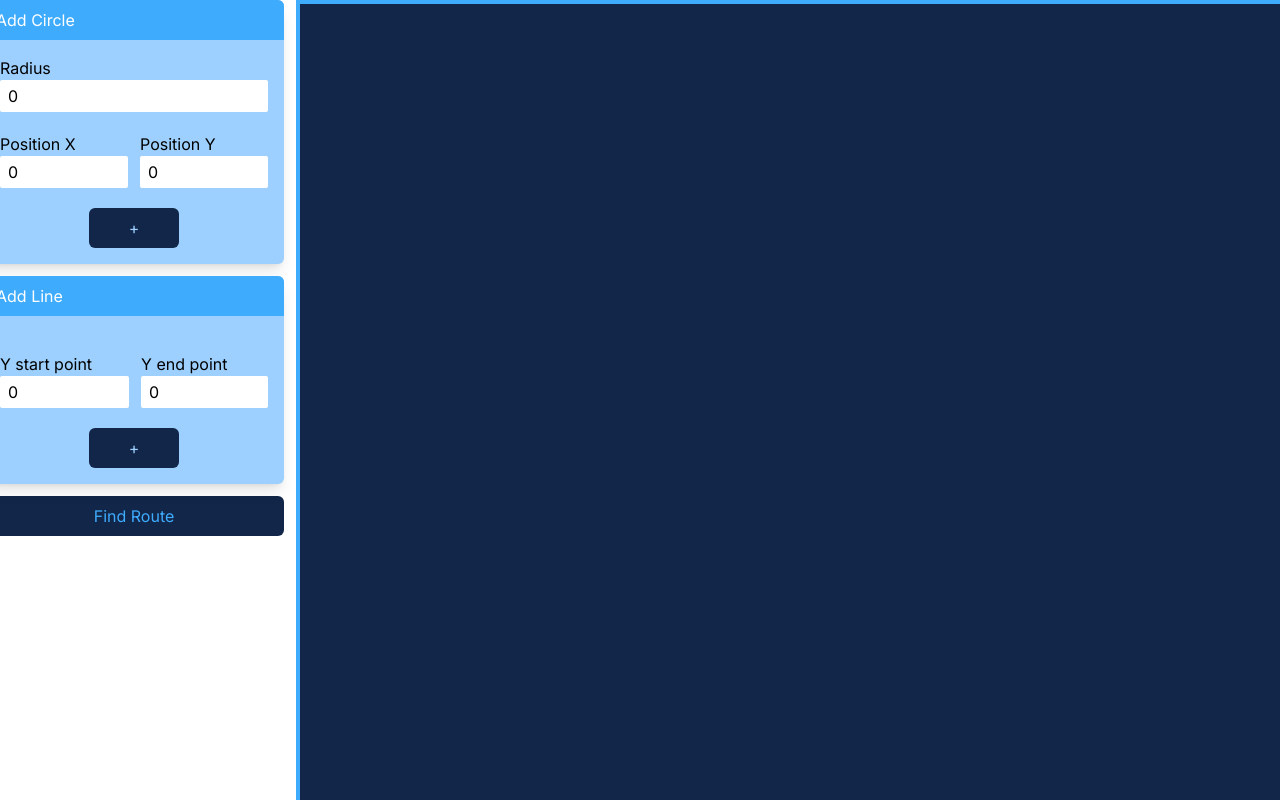
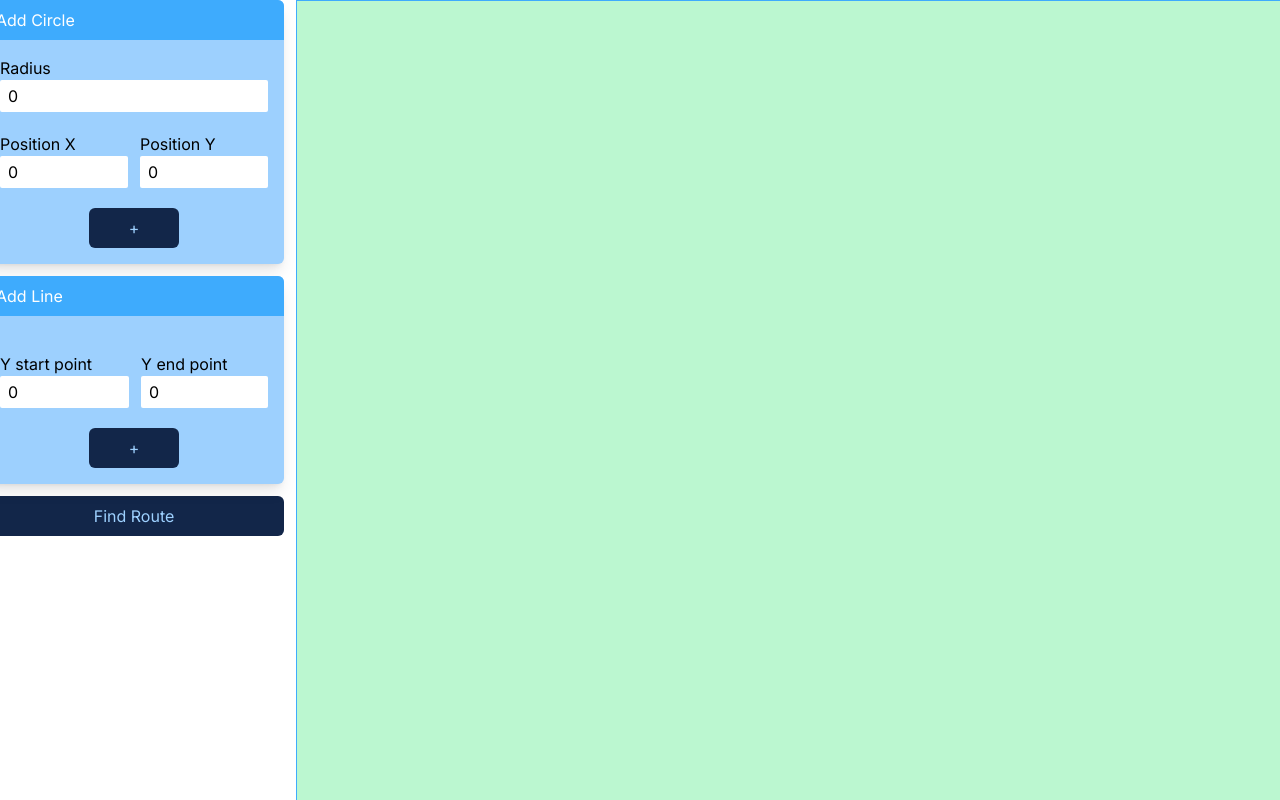
Before and after one commit to abbaspk70/sprinkles, a Next.js app: page / in a window 1280 px wide. Shown: the top 800 px of the page. Built offline with nearby package versions, Linux system fonts and the light colour scheme.

Commit message:
update lines fun

```diff
--- a/app/components/Line.tsx
+++ b/app/components/Line.tsx
@@ -7,15 +7,15 @@ export type TLine = {
 export default function Line({y1, y2}: TLine) {
     const x1 = 0;
     const x2 = 1000;
-    y1 = 996 - y1;
-    y2 = 996 - y2;
+    y1 = 1000 - y1;
+    y2 = 1000 - y2;
     const distance: number = Math.sqrt( ((x1-x2)*(x1-x2)) + ((y1-y2)*(y1-y2)) );
     const xMid = (x1+x2)/2;
     const yMid = (y1+y2)/2;
     const salopeInRadian = Math.atan2( y1-y2, x1-x2 );
     const salopeInDegrees = (salopeInRadian * 180) /Math.PI;
   return (
-    <div style={{width: distance, top: yMid, left: xMid - (distance/2), transform: `rotate(${salopeInDegrees}deg)`}}  className={` bg-red-700 h-[2px] absolute top-1 z-40 w-[1000px]`}>
+    <div style={{width: distance, top: yMid, left: xMid - (distance/2), transform: `rotate(${salopeInDegrees}deg)`}}  className={` bg-green-600 h-[2px] absolute top-1 z-40 w-[1000px]`}>
 
     </div>
   )
--- a/app/components/Sprinkle.tsx
+++ b/app/components/Sprinkle.tsx
@@ -20,6 +20,6 @@ export default function Sprinkle({radius, x, y}: TSprinkle) {
   }
 
   return (
-    <div style={{width: `${circle}px`, height: `${circle}px`, top: `${yPosition}px`, left: `${x}px`}}  className={`bg-secondary rounded-full absolute border-4 border-tertiary`}></div>
+    <div style={{width: `${circle}px`, height: `${circle}px`, top: `${yPosition}px`, left: `${x}px`}}  className={`bg-secondary rounded-full absolute border-[1px] border-white`}></div>
   )
 }
--- a/app/components/Square.tsx
+++ b/app/components/Square.tsx
@@ -3,40 +3,44 @@ import React, { Fragment, ReactNode, useState } from "react";
 import { TSprinkle } from "./Sprinkle";
 import SprinkleModal from "./SprinkleModal";
 import LineForm from "./LineForm";
+import Line, { TLine } from "./Line";
 
 export default function Square() {
   const [showModal, setShowModal] = useState(true);
   const [circles, setCircles] = useState<ReactNode[]>([]);
   const [lines, setLines] = useState<ReactNode[]>([]);
 
-  const handlePost = async ()=> {
+  const handlePost = async () => {
     const circleData: TSprinkle[] = [];
-    circles.forEach((circle:any)=>{
+    circles.forEach((circle: any) => {
       circleData.push(circle.props);
-    })
+    });
     const LineData: TSprinkle[] = [];
-    lines.forEach((line:any)=>{
+    lines.forEach((line: any) => {
       LineData.push(line.props);
-    })
+    });
     // Post Data
-    const res = await fetch("https://route.softhem.net/api/v1/findroute", {
+    const res: any = await fetch("https://route.softhem.net/api/v1/findroute", {
       method: "POST",
-      body: JSON.stringify(
-
-        circleData,
-      ),
+      body: JSON.stringify(circleData),
       headers: {
         "content-type": "application/json",
       },
     })
-    .then(response => response.json())
-    .then(data => console.log(data))
-    .catch(e=>console.log(e));
+      .then((response) => response.json())
+      .then((data) => {
+        const linesList: any[] = [];
+        data.map((item: TLine) => {
+          linesList.push(<Line y1={item.y1} y2={item.y2} />);
+        });
+        const updateVal = [...lines, ...linesList];
+        setLines(updateVal);
+      })
+      .catch((e) => console.log(e));
 
-    console.log("Circles:",circleData);
-    console.log("Lines:",LineData);
-    console.log("Response", res);
-  }
+    console.log("Circles:", circleData);
+    console.log("Lines:", LineData);
+  };
   return (
     <div className="w-full flex justify-center items-center md:items-start gap-3 relative shrink-0 flex-col md:flex-row">
       <div className="flex flex-col gap-3">
@@ -49,14 +53,16 @@ export default function Square() {
           />
         </div>
         <div className="relative">
-        <LineForm
-        lines={lines}
-        setLines={setLines}
-        />
+          <LineForm lines={lines} setLines={setLines} />
         </div>
-      <button onClick={handlePost} className="w-full bg-primary text-tertiary py-2 rounded-md hover:bg-primary/90 hover:text-tertiary/90">Find Route</button>
+        <button
+          onClick={handlePost}
+          className="w-full bg-primary text-secondary py-2 rounded-md hover:bg-primary/90 hover:text-secondary/90"
+        >
+          Find Route
+        </button>
       </div>
-      <div className="w-[1000px] h-[1000px] bg-primary relative z-10 border-4 border-tertiary shrink-0">
+      <div className="w-[1000px] h-[1000px] bg-green-200 relative z-10 border-[1px] border-tertiary shrink-0">
         <div className="w-full h-full relative overflow-hidden">
           {circles.map((circle, index) => {
             return <Fragment key={index}>{circle}</Fragment>;
@@ -67,6 +73,5 @@ export default function Square() {
         </div>
       </div>
     </div>
-
   );
 }
```
Lines whose indentation alone changed are shown as unchanged.
